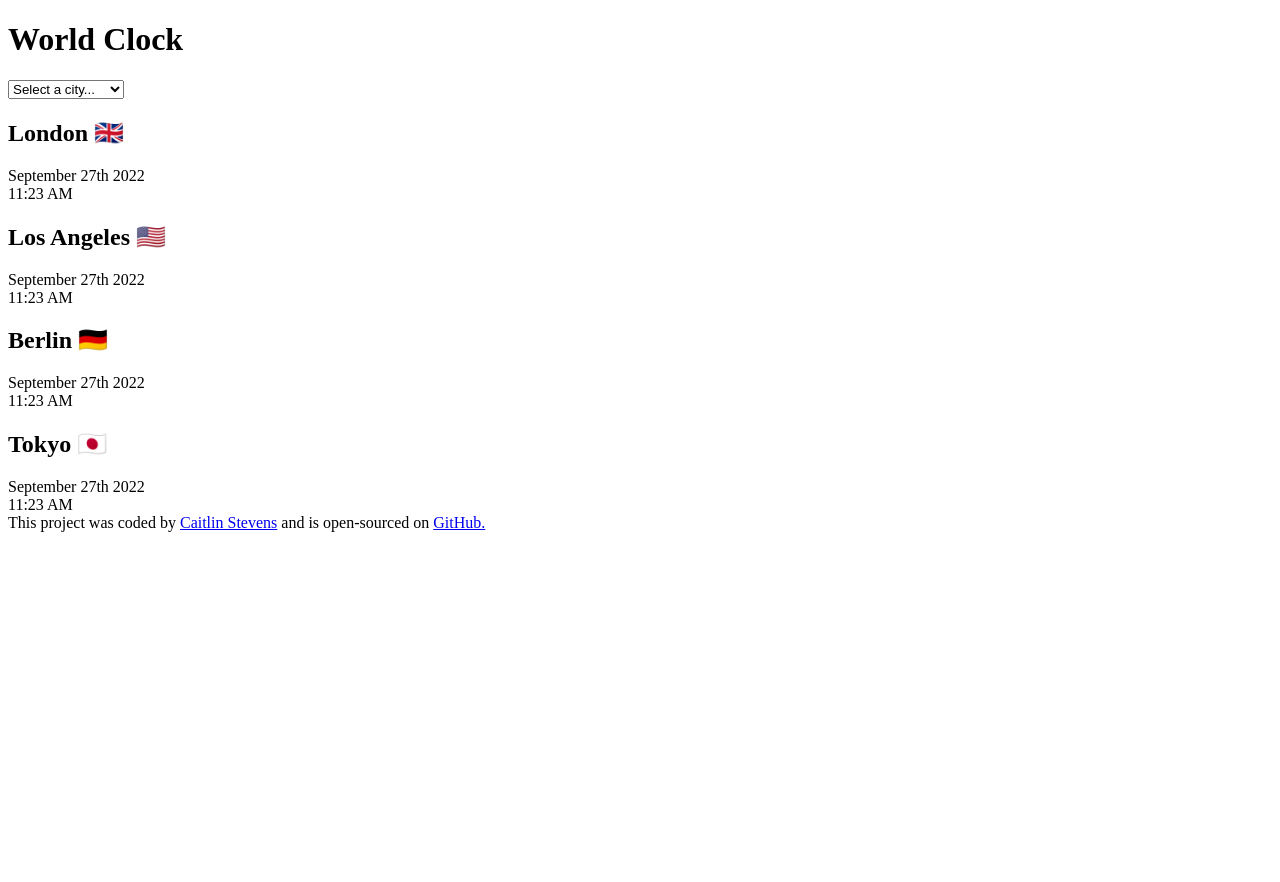
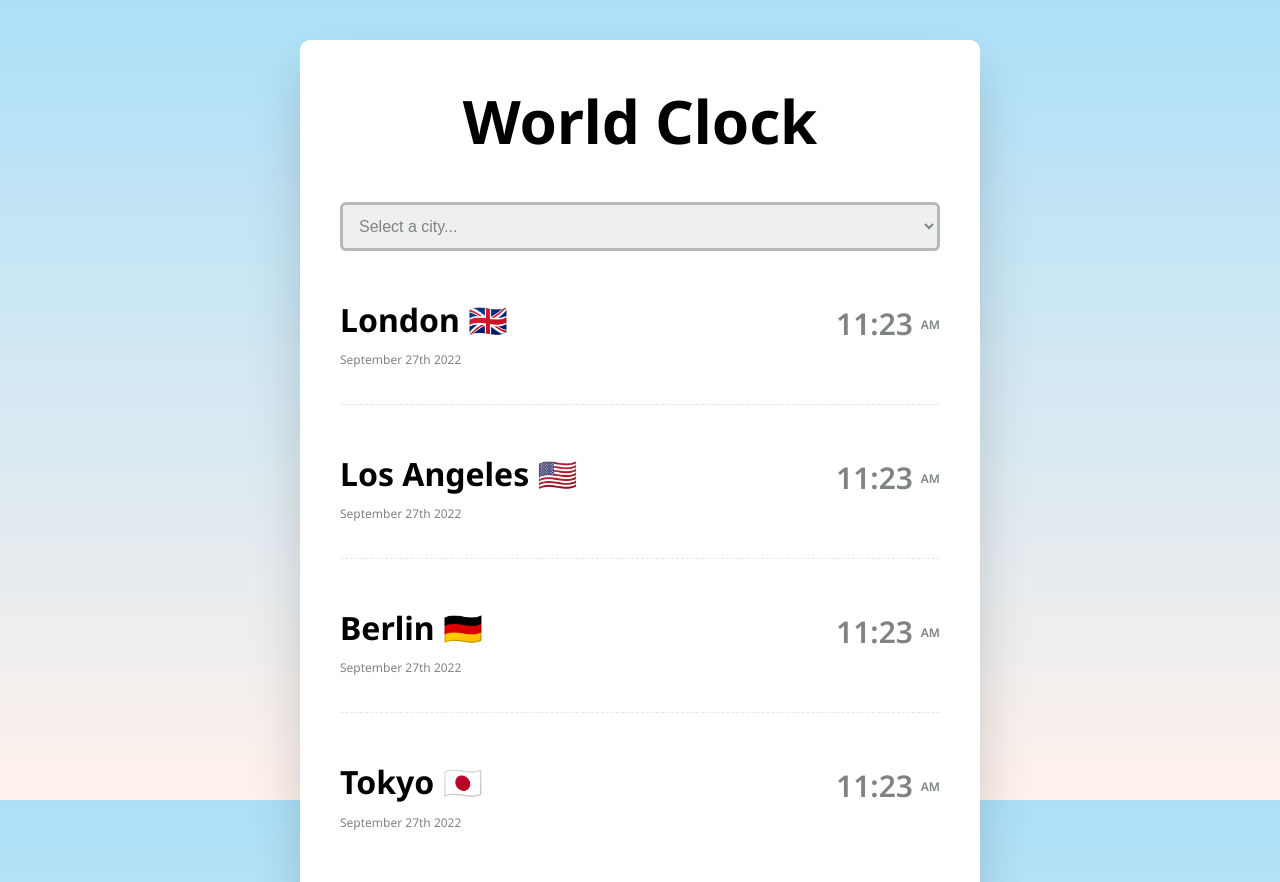
Before and after one commit to cstevens-code/world-clock-project, a plain HTML site: page index.html in a window 1280 px wide. Shown: the top 882 px of the page. Before the commit the page ends 800 px from the top, so only its background shows below. Drawn offline with Linux system fonts and the light colour scheme.

Commit message:
Adding styling to project.

```diff
--- a/index.html
+++ b/index.html
@@ -4,6 +4,12 @@
     <meta charset="UTF-8" />
     <meta name="viewport" content="width=device-width, initial-scale=1.0" />
     <title>World Clock Application</title>
+    <link rel="preconnect" href="https://fonts.googleapis.com" />
+    <link rel="preconnect" href="https://fonts.gstatic.com" crossorigin />
+    <link
+      href="https://fonts.googleapis.com/css2?family=Noto+Sans:ital,wght@0,100..900;1,100..900&display=swap"
+      rel="stylesheet"
+    />
     <link rel="stylesheet" href="src/styles.css" />
   </head>
   <body>
@@ -18,24 +24,32 @@
       </select>
 
       <div class="city">
+        <div>
           <h2>London 🇬🇧</h2>
           <div class="date">September 27th 2022</div>
-        <div class="time">11:23 AM</div>
+        </div>
+        <div class="time">11:23 <small>AM</small></div>
       </div>
       <div class="city">
+        <div>
           <h2>Los Angeles 🇺🇸</h2>
           <div class="date">September 27th 2022</div>
-        <div class="time">11:23 AM</div>
+        </div>
+        <div class="time">11:23 <small>AM</small></div>
       </div>
       <div class="city">
+        <div>
           <h2>Berlin 🇩🇪</h2>
           <div class="date">September 27th 2022</div>
-        <div class="time">11:23 AM</div>
+        </div>
+        <div class="time">11:23 <small>AM</small></div>
       </div>
       <div class="city">
+        <div>
           <h2>Tokyo 🇯🇵</h2>
           <div class="date">September 27th 2022</div>
-        <div class="time">11:23 AM</div>
+        </div>
+        <div class="time">11:23 <small>AM</small></div>
       </div>
     </div>
     <footer>
--- a/src/styles.css
+++ b/src/styles.css
@@ -0,0 +1,81 @@
+body {
+  background: linear-gradient(to top, #fff1eb 0%, #ace0f9 100%);
+  background-repeat: no-repeat;
+  background-attachment: fixed;
+  font-family: "Noto Sans", sans-serif;
+}
+
+h1 {
+  font-size: 60px;
+  margin-top: 0px;
+  text-align: center;
+}
+
+h2 {
+  font-size: 32px;
+}
+
+select {
+  display: block;
+  width: 100%;
+  padding: 12px;
+  border-radius: 6px;
+  font-size: 16px;
+  border: solid rgba(127, 131, 131, 0.5);
+  color: rgb(127, 131, 131);
+}
+
+footer {
+  text-align: center;
+  color: white;
+  font-size: 12px;
+  margin-top: 20px;
+}
+
+a {
+  text-decoration: none;
+  color: rgb(230, 250, 255);
+}
+
+.time small {
+  font-size: 12px;
+  position: relative;
+  bottom: 6px;
+}
+
+.container {
+  max-width: 600px;
+  margin: 0 auto;
+  background-color: white;
+  padding: 40px;
+  border-radius: 10px;
+  margin-top: 40px;
+  box-shadow: 0 30px 50px rgba(46, 50, 57, 0.2);
+}
+
+.city {
+  display: flex;
+  justify-content: space-between;
+  border-bottom: 1px dashed rgba(127, 131, 131, 0.2);
+  padding: 20px 0;
+}
+
+.city:last-child {
+  border: none;
+}
+
+.date {
+  font-size: 12px;
+  color: rgb(127, 131, 131);
+  font-weight: 400;
+  position: relative;
+  bottom: 16px;
+}
+
+.time {
+  font-size: 30px;
+  color: rgb(127, 131, 131);
+  font-weight: 600;
+  position: relative;
+  top: 32px;
+}
```
Lines whose indentation alone changed are shown as unchanged.
